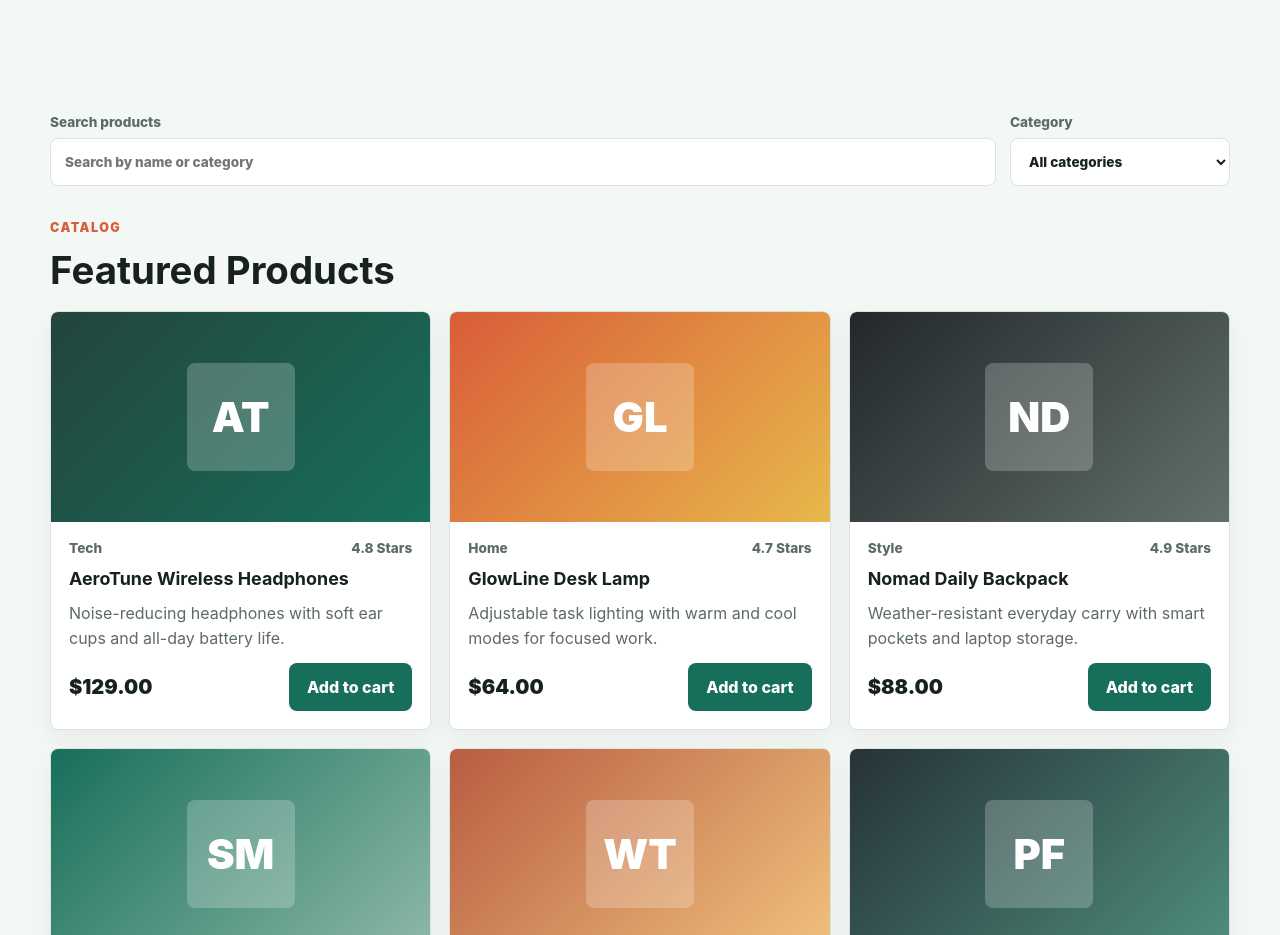
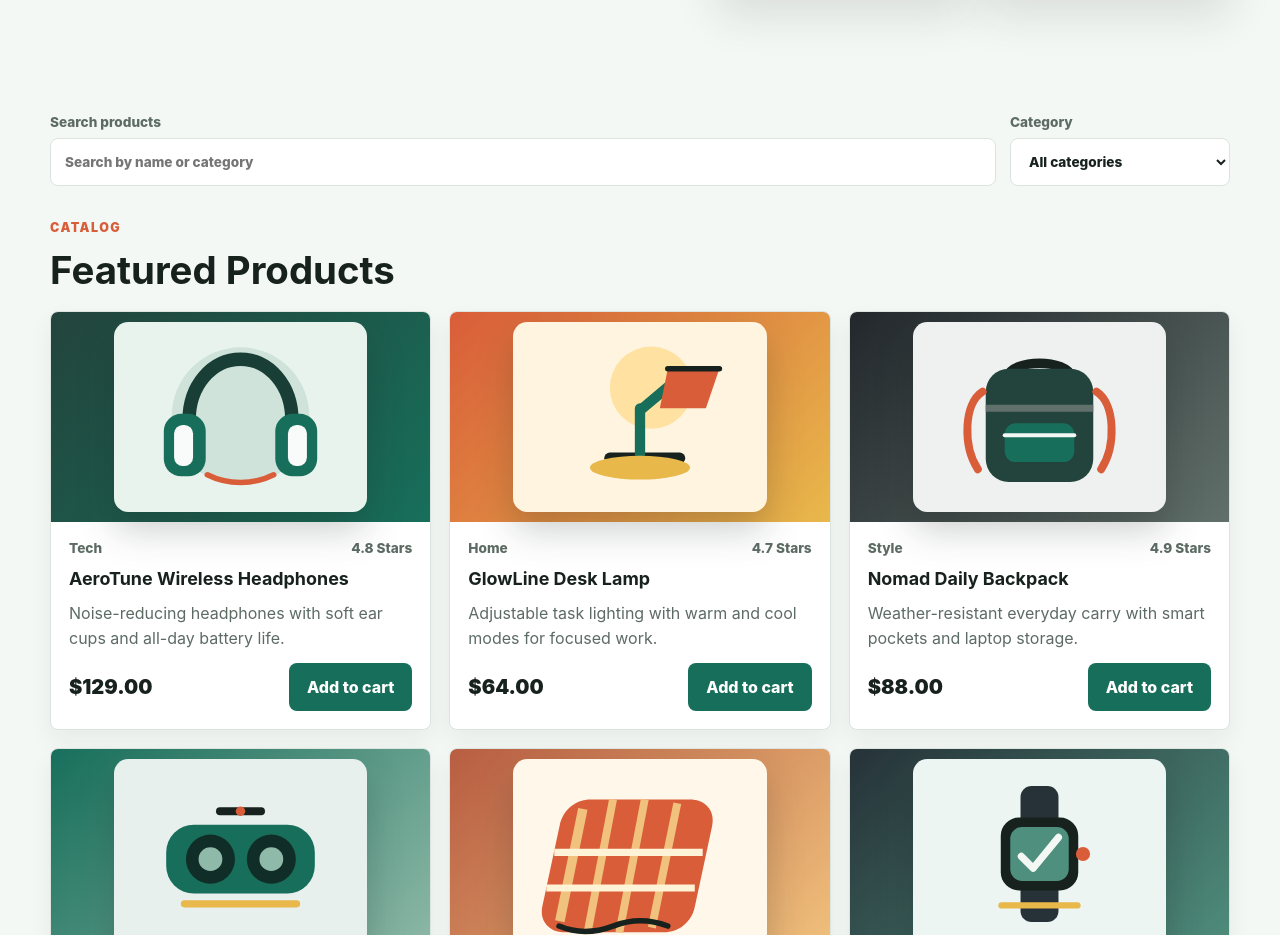
Before and after one commit to 123prati/Ecom, a plain HTML site: page index.html in a window 1280 px wide. Shown: the part 712-1647 px from the top of the page. Drawn offline with Linux system fonts and the light colour scheme.

Commit message:
Add product images

```diff
--- a/index.html
+++ b/index.html
@@ -46,14 +46,17 @@
         </div>
         <div class="hero-visual" aria-label="Featured ecommerce product display">
           <div class="feature-tile large">
+            <img src="assets/products/headphones.svg" alt="Wireless headphones" />
             <span>Wireless Audio</span>
             <strong>$129</strong>
           </div>
           <div class="feature-tile accent">
+            <img src="assets/products/lamp.svg" alt="Desk lamp" />
             <span>Desk Lamp</span>
             <strong>$64</strong>
           </div>
           <div class="feature-tile dark">
+            <img src="assets/products/backpack.svg" alt="Travel backpack" />
             <span>Travel Pack</span>
             <strong>$88</strong>
           </div>
--- a/script.js
+++ b/script.js
@@ -7,6 +7,8 @@ const products = [
     rating: "4.8",
     description: "Noise-reducing headphones with soft ear cups and all-day battery life.",
     initials: "AT",
+    image: "assets/products/headphones.svg",
+    imageAlt: "Illustration of green wireless headphones",
     colors: ["#23443c", "#176f5b"],
   },
   {
@@ -17,6 +19,8 @@ const products = [
     rating: "4.7",
     description: "Adjustable task lighting with warm and cool modes for focused work.",
     initials: "GL",
+    image: "assets/products/lamp.svg",
+    imageAlt: "Illustration of an adjustable desk lamp",
     colors: ["#d95d39", "#e8b84b"],
   },
   {
@@ -27,6 +31,8 @@ const products = [
     rating: "4.9",
     description: "Weather-resistant everyday carry with smart pockets and laptop storage.",
     initials: "ND",
+    image: "assets/products/backpack.svg",
+    imageAlt: "Illustration of a travel backpack",
     colors: ["#22272b", "#61706a"],
   },
   {
@@ -37,6 +43,8 @@ const products = [
     rating: "4.6",
     description: "Compact Bluetooth speaker with crisp sound and a durable outer shell.",
     initials: "SM",
+    image: "assets/products/speaker.svg",
+    imageAlt: "Illustration of a compact Bluetooth speaker",
     colors: ["#176f5b", "#8fb9a8"],
   },
   {
@@ -47,6 +55,8 @@ const products = [
     rating: "4.8",
     description: "Textured cotton throw for sofas, reading chairs, and bedroom layers.",
     initials: "WT",
+    image: "assets/products/throw.svg",
+    imageAlt: "Illustration of a woven cotton throw blanket",
     colors: ["#b85d42", "#f1c27d"],
   },
   {
@@ -57,6 +67,8 @@ const products = [
     rating: "4.7",
     description: "Lightweight fitness watch with health tracking and phone notifications.",
     initials: "PF",
+    image: "assets/products/watch.svg",
+    imageAlt: "Illustration of a smart watch",
     colors: ["#263238", "#4f8f7d"],
   },
 ];
@@ -117,7 +129,7 @@ function renderProducts() {
       (product) => `
         <article class="product-card">
           <div class="product-media" style="--tile-a: ${product.colors[0]}; --tile-b: ${product.colors[1]}">
-            <span class="product-icon">${product.initials}</span>
+            <img src="${product.image}" alt="${product.imageAlt}" loading="lazy" />
           </div>
           <div class="product-body">
             <div class="product-meta">
--- a/styles.css
+++ b/styles.css
@@ -205,6 +205,14 @@ main {
     var(--primary);
 }
 
+.feature-tile img {
+  width: 100%;
+  max-height: 176px;
+  object-fit: contain;
+  border-radius: 8px;
+  background: rgba(255, 255, 255, 0.82);
+}
+
 .feature-tile.large {
   grid-row: span 2;
   min-height: 350px;
@@ -364,6 +372,13 @@ main {
   min-height: 210px;
   place-items: center;
   background: linear-gradient(135deg, var(--tile-a), var(--tile-b));
+}
+
+.product-media img {
+  width: min(86%, 310px);
+  height: 190px;
+  object-fit: contain;
+  filter: drop-shadow(0 18px 18px rgba(23, 33, 29, 0.22));
 }
 
 .product-icon {
```
Also changed, not shown: assets/products/backpack.svg (added), assets/products/headphones.svg (added), assets/products/lamp.svg (added), assets/products/speaker.svg (added), assets/products/throw.svg (added), assets/products/watch.svg (added).
